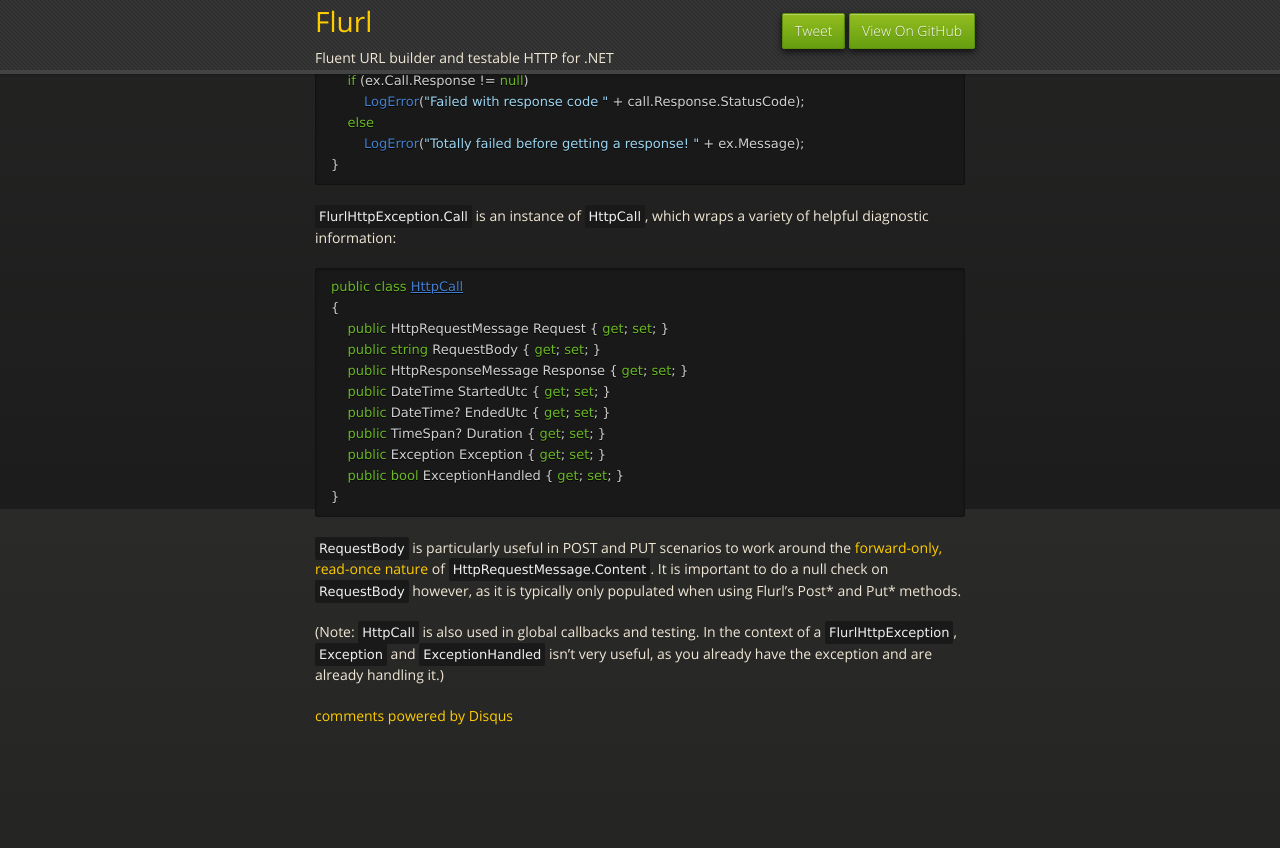
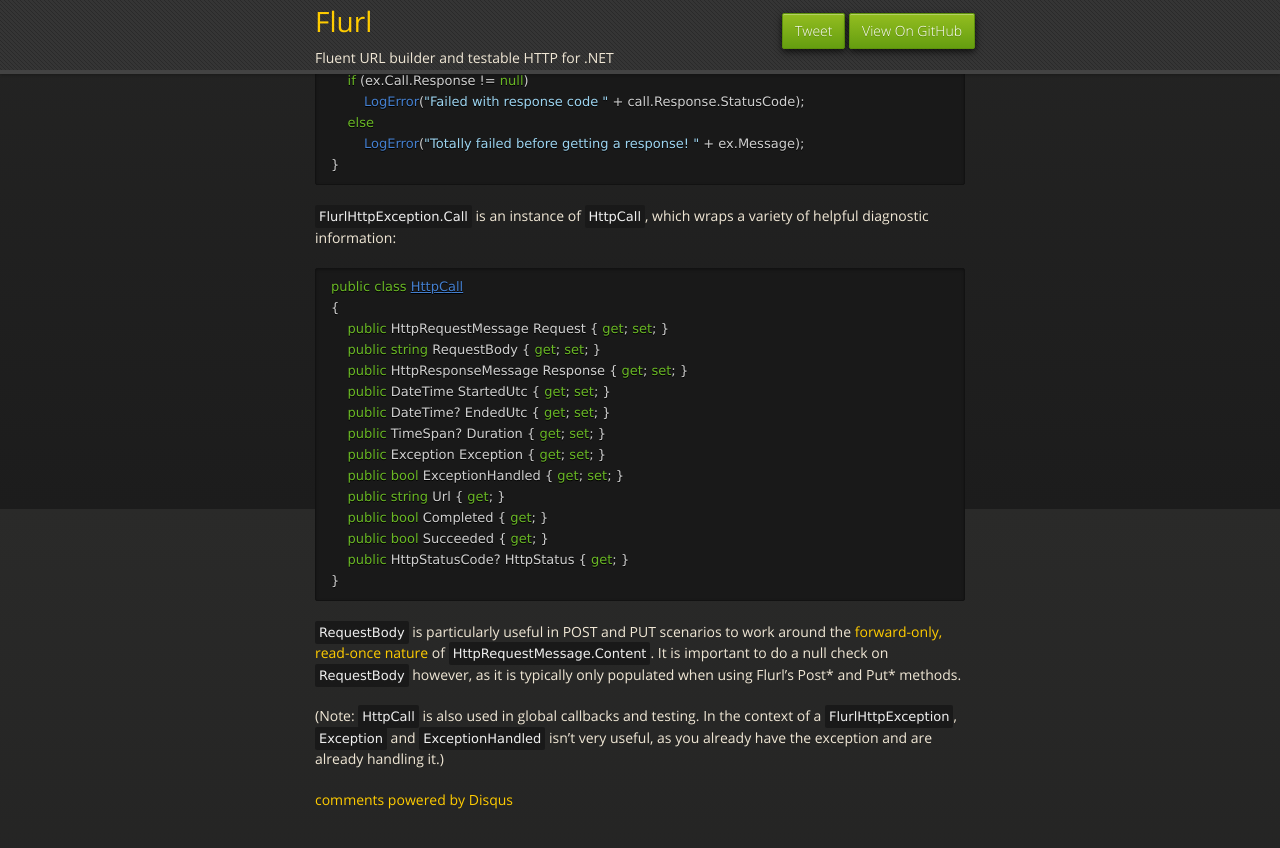
Before and after one commit to tmenier/Flurl, a Jekyll site: the page built from fluent-http.md, in a window 1280 px wide and 900 px high, scrolled down 2191 px. Shown: the top 848 px of the window. Built offline with Jekyll 4.4.1, drawn with Linux system fonts in a browser that asks for light colours; nearby versions of some CDN libraries; Markdown is read by kramdown in place of the engine named in the settings; comment, search, counter and statistics services are not loaded; before the commit the page ends 3007 px from its top, so only the background shows below that.

Commit message:
documented new HttpCall properties

`````diff
--- a/fluent-http.md
+++ b/fluent-http.md
@@ -138,6 +138,10 @@
     public TimeSpan? Duration { get; set; }
     public Exception Exception { get; set; }
     public bool ExceptionHandled { get; set; }
+    public string Url { get; }
+    public bool Completed { get; }
+    public bool Succeeded { get; }
+    public HttpStatusCode? HttpStatus { get; }
 }
 ````
 `RequestBody` is particularly useful in POST and PUT scenarios to work around the [forward-only, read-once nature](http://stackoverflow.com/questions/12102879/httprequestmessage-content-is-lost-when-it-is-read-in-a-logging-delegatinghandle) of `HttpRequestMessage.Content`. It is important to do a null check on `RequestBody` however, as it is typically only populated when using Flurl's Post* and Put* methods.
`````
